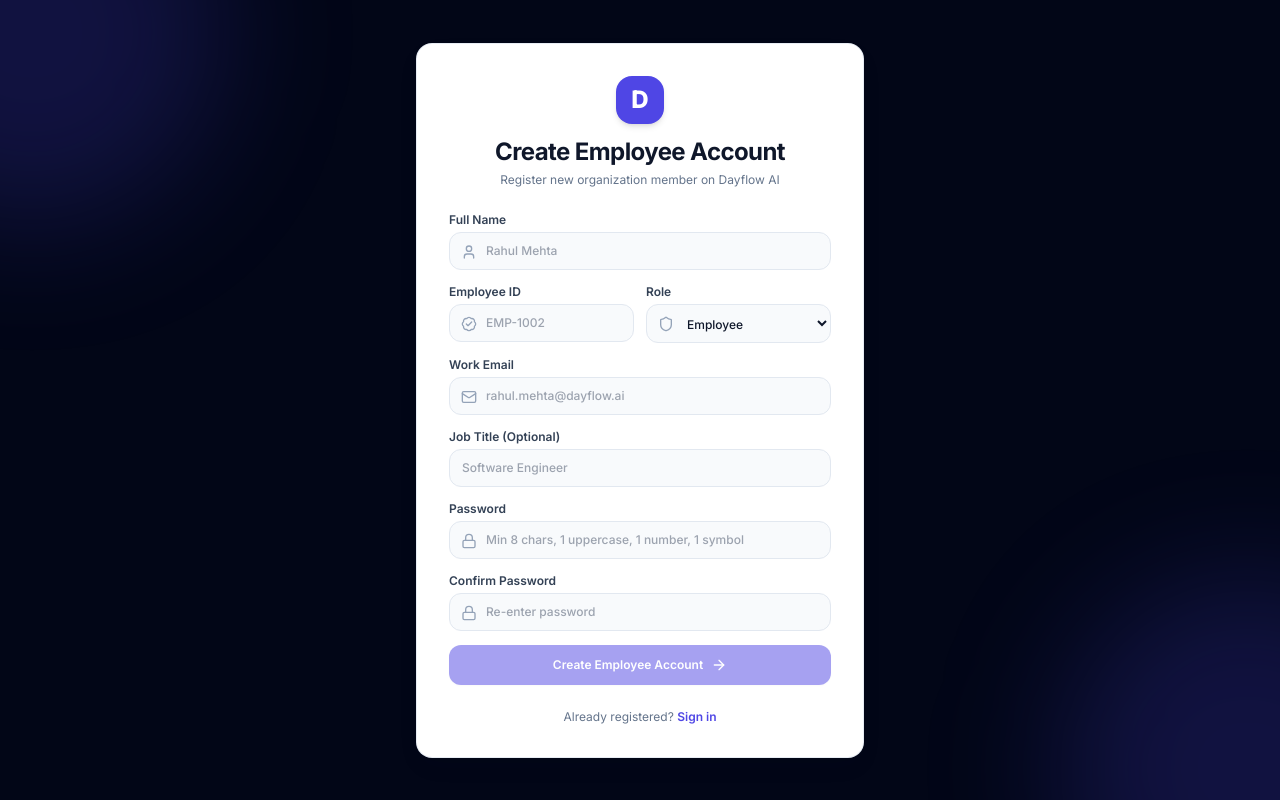
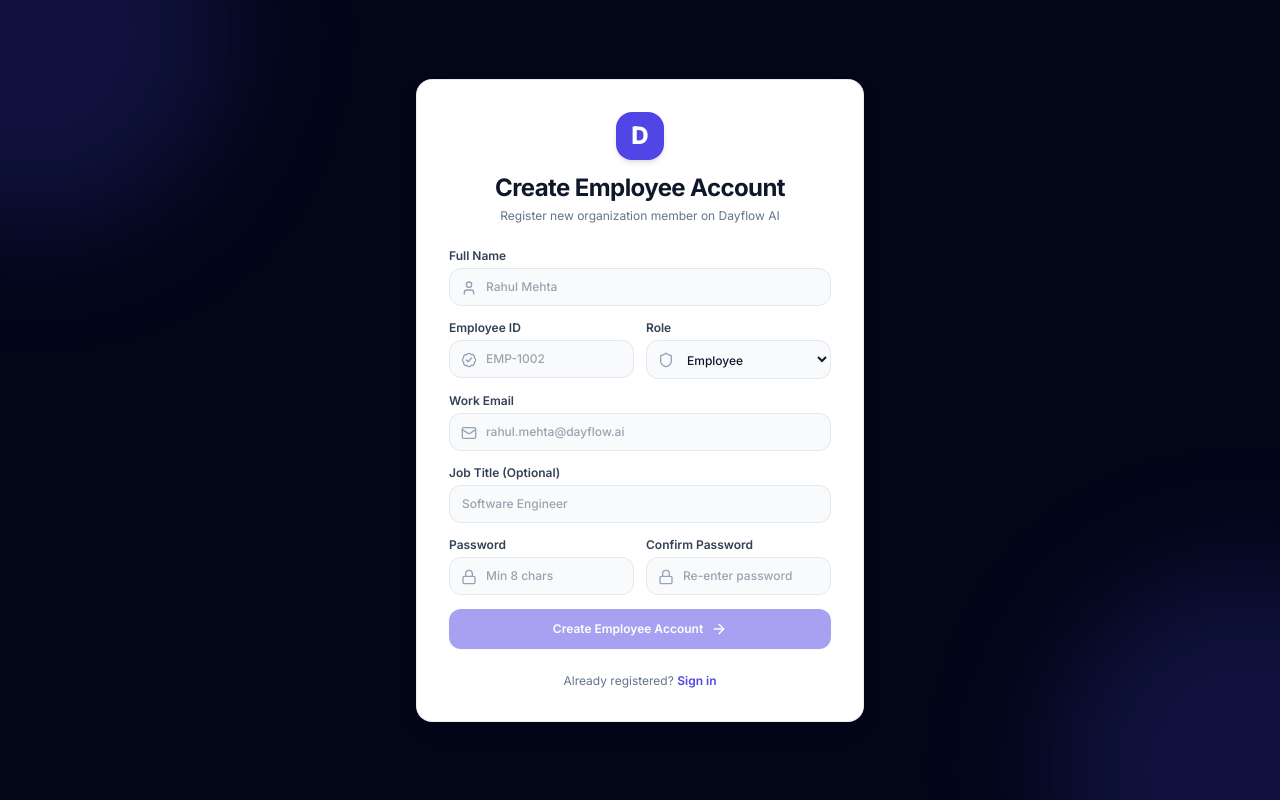
Before and after one commit to Mr-kiran56/Dayflow-AI-Intelligent-Human-Resource-Management-System, a React (Vite) app in the folder frontend/: page /signup in a window 1280 px wide. Built offline with nearby package versions, Linux system fonts and the light colour scheme; no server answers; the HTML template or start-up script is replaced by a standard one.

Commit message:
Removed White Space bars in the Frontend Login And Signup Pages

```diff
--- a/frontend/src/pages/Login.tsx
+++ b/frontend/src/pages/Login.tsx
@@ -35,12 +35,15 @@ export const Login: React.FC = () => {
   };
 
   return (
-    <div className="h-screen h-[100dvh] w-full bg-slate-950 text-slate-100 flex items-center justify-center p-4 overflow-hidden relative">
+    <div className="h-screen h-[100dvh] w-full bg-slate-950 text-slate-100 flex items-center justify-center p-4 overflow-hidden relative select-none">
       {/* Background Glow Mesh */}
       <div className="fixed -top-40 -left-40 w-96 h-96 bg-indigo-600/20 rounded-full blur-3xl pointer-events-none" />
       <div className="fixed -bottom-40 -right-40 w-96 h-96 bg-brand-600/20 rounded-full blur-3xl pointer-events-none" />
 
-      <div className="w-full max-w-md max-h-[calc(100dvh-2rem)] overflow-y-auto bg-white rounded-2xl shadow-floating p-6 sm:p-8 border border-slate-200/80 relative z-10 text-slate-900">
+      {/* Outer Card Container with Rounded Corners & Overflow Clip */}
+      <div className="w-full max-w-md max-h-[calc(100dvh-2rem)] bg-white rounded-2xl shadow-floating border border-slate-200/80 relative z-10 text-slate-900 overflow-hidden flex flex-col">
+        {/* Inner Scrollable Viewport */}
+        <div className="overflow-y-auto p-6 sm:p-8 custom-scrollbar">
 
           {/* Brand Header */}
           <div className="text-center mb-8">
@@ -144,5 +147,6 @@ export const Login: React.FC = () => {
           </p>
         </div>
       </div>
+    </div>
   );
 };
--- a/frontend/src/pages/Signup.tsx
+++ b/frontend/src/pages/Signup.tsx
@@ -57,12 +57,15 @@ export const Signup: React.FC = () => {
   };
 
   return (
-    <div className="min-h-screen w-full bg-slate-950 text-slate-100 flex items-center justify-center p-4 sm:p-6 relative overflow-y-auto">
+    <div className="h-screen h-[100dvh] w-full bg-slate-950 text-slate-100 flex items-center justify-center p-4 overflow-hidden relative">
       {/* Background Glow Mesh */}
       <div className="fixed -top-40 -left-40 w-96 h-96 bg-indigo-600/20 rounded-full blur-3xl pointer-events-none" />
       <div className="fixed -bottom-40 -right-40 w-96 h-96 bg-brand-600/20 rounded-full blur-3xl pointer-events-none" />
 
-      <div className="w-full max-w-md bg-white rounded-2xl shadow-floating p-6 sm:p-8 border border-slate-200/80 my-auto relative z-10 text-slate-900">
+      {/* Outer Card with Rounded Corners & Overflow Clip */}
+      <div className="w-full max-w-md max-h-[calc(100dvh-2rem)] bg-white rounded-2xl shadow-floating border border-slate-200/80 relative z-10 text-slate-900 overflow-hidden flex flex-col">
+        {/* Inner Scrollable Viewport */}
+        <div className="overflow-y-auto p-6 sm:p-8 custom-scrollbar">
 
           <div className="text-center mb-6">
             <div className="inline-flex items-center justify-center w-12 h-12 rounded-2xl bg-indigo-600 text-white font-extrabold text-2xl shadow-md mb-3">
@@ -153,7 +156,8 @@ export const Signup: React.FC = () => {
               />
             </div>
 
-          {/* Password Field */}
+            {/* Password & Confirm Password 2-Column Grid */}
+            <div className="grid grid-cols-2 gap-3">
               <div>
                 <label className="block text-xs font-semibold text-slate-700 mb-1">Password</label>
                 <div className="relative">
@@ -163,13 +167,12 @@ export const Signup: React.FC = () => {
                     required
                     value={password}
                     onChange={(e) => setPassword(e.target.value)}
-                placeholder="Min 8 chars, 1 uppercase, 1 number, 1 symbol"
+                    placeholder="Min 8 chars"
                     className="w-full pl-9 pr-3 py-2.5 bg-slate-50 border border-slate-200 rounded-xl text-xs text-slate-900 focus:outline-none focus:ring-2 focus:ring-indigo-500/20 focus:border-indigo-600 transition-all font-medium"
                   />
                 </div>
               </div>
 
-          {/* Confirm Password Field */}
               <div>
                 <label className="block text-xs font-semibold text-slate-700 mb-1">Confirm Password</label>
                 <div className="relative">
@@ -187,10 +190,12 @@ export const Signup: React.FC = () => {
                 </div>
                 {confirmPassword && !passwordsMatch && (
                   <p className="text-[11px] text-rose-600 mt-1 flex items-center gap-1 font-medium">
-                <XCircle className="w-3 h-3" /> Passwords do not match
+                    <XCircle className="w-3 h-3" /> Passwords match error
                   </p>
                 )}
               </div>
+            </div>
+
 
             {/* Password Security Rules Checklist */}
             {password && (
@@ -234,6 +239,7 @@ export const Signup: React.FC = () => {
             </Link>
           </p>
         </div>
+      </div>
 
       {/* Email Verification Required Notice Modal */}
       {verificationModalOpen && (
```
Lines whose indentation alone changed are shown as unchanged.
